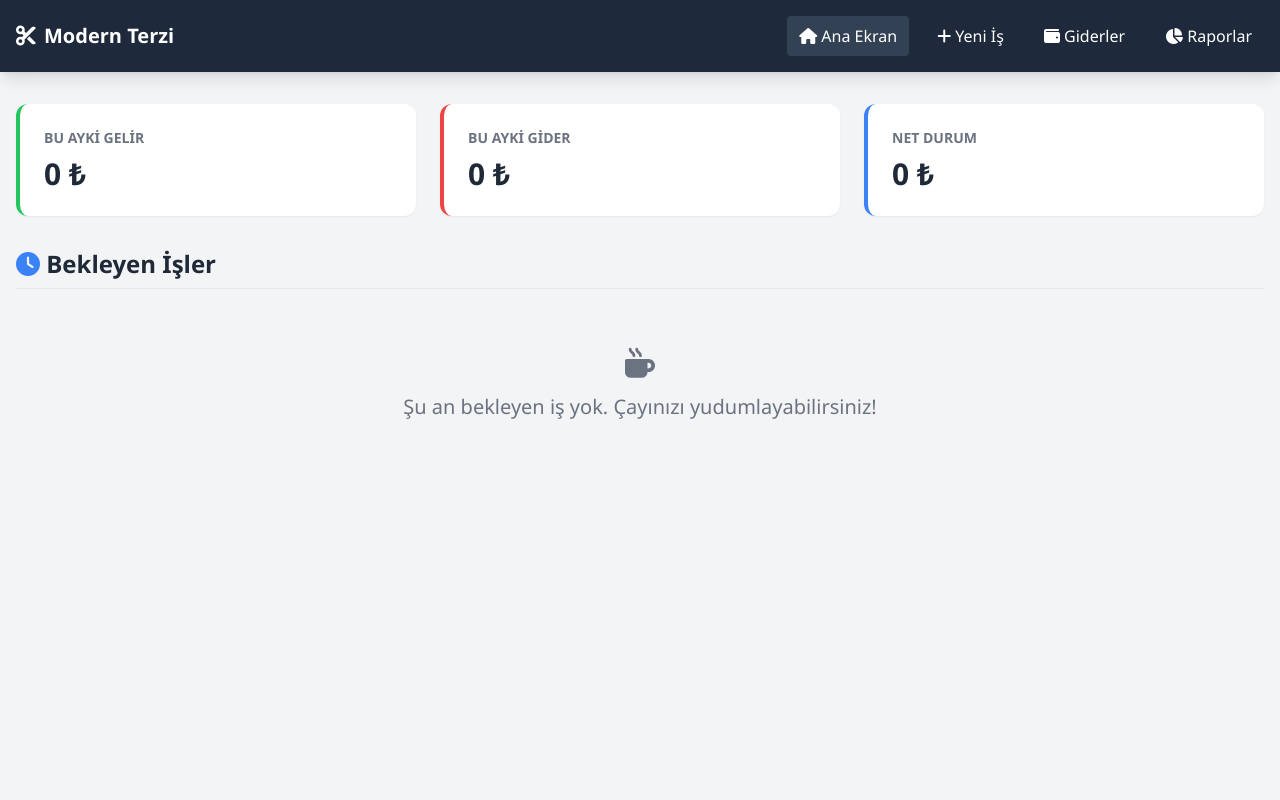
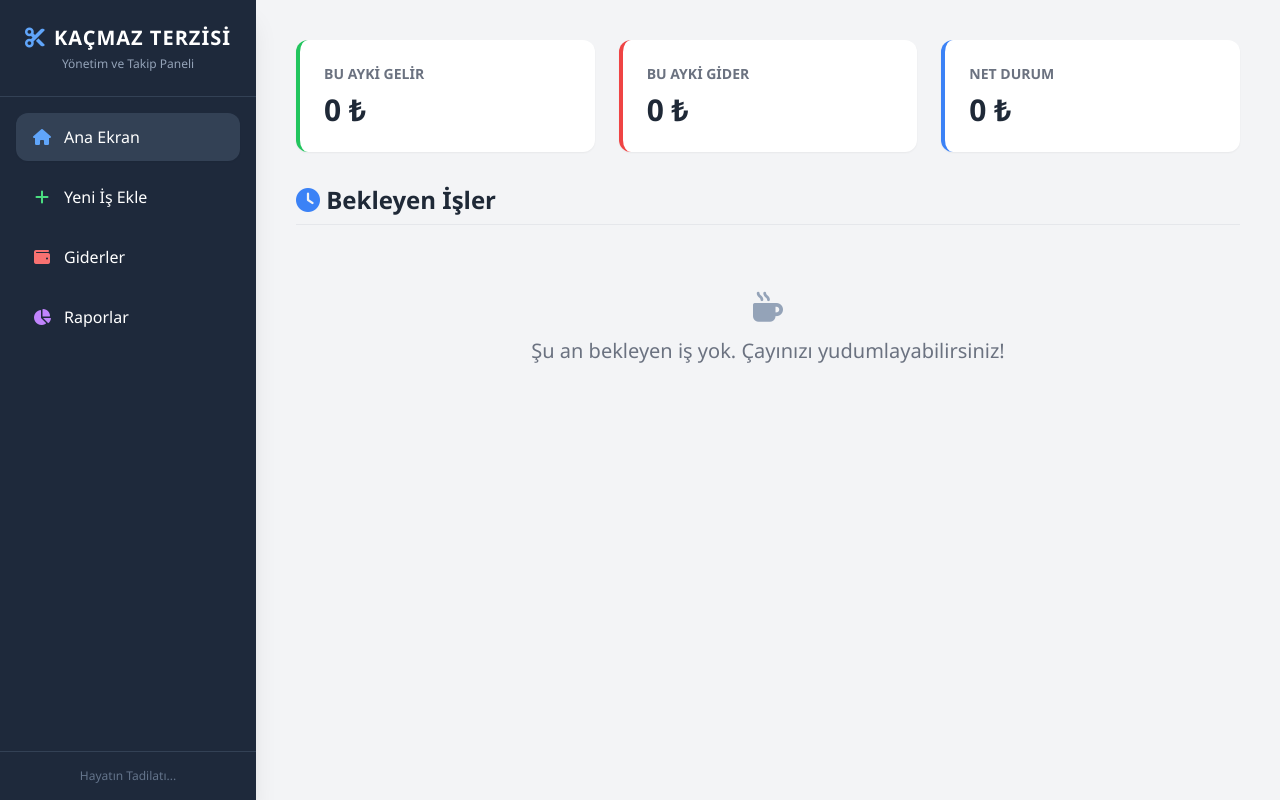
Before and after one commit to kacmazdogukann/Terzi, a plain HTML site: page index.html in a window 1280 px wide. Drawn offline with nearby package versions, Linux system fonts and the light colour scheme.

Commit message:
Update index.html

```diff
--- a/index.html
+++ b/index.html
@@ -3,7 +3,7 @@
 <head>
     <meta charset="UTF-8">
     <meta name="viewport" content="width=device-width, initial-scale=1.0">
-    <title>Terzi Dükkanı Yönetim Sistemi</title>
+    <title>Kaçmaz Terzisi - Yönetim Sistemi</title>
     <script src="https://cdn.tailwindcss.com"></script>
     <link rel="stylesheet" href="https://cdnjs.cloudflare.com/ajax/libs/font-awesome/6.4.0/css/all.min.css">
     <style>
@@ -15,23 +15,37 @@
 </head>
 <body class="text-gray-800">
 
-    <nav class="bg-slate-800 text-white shadow-lg sticky top-0 z-50">
-        <div class="max-w-7xl mx-auto px-4">
-            <div class="flex justify-between items-center py-4">
-                <div class="text-xl font-bold flex items-center gap-2">
-                    <i class="fa-solid fa-scissors"></i> Modern Terzi
+    <div class="flex flex-col md:flex-row min-h-screen">
+
+        <aside class="w-full md:w-64 bg-slate-800 text-white shadow-xl flex flex-col shrink-0">
+            <div class="p-6 border-b border-slate-700 text-center">
+                <div class="text-xl font-bold tracking-wider flex items-center justify-center gap-2">
+                    <i class="fa-solid fa-scissors text-blue-400"></i> KAÇMAZ TERZİSİ
                 </div>
-                <div class="flex space-x-1 sm:space-x-4 overflow-x-auto">
-                    <button onclick="switchTab('dashboard')" class="px-3 py-2 rounded hover:bg-slate-700 bg-slate-700 transition" id="btn-dashboard"><i class="fa-solid fa-house"></i> Ana Ekran</button>
-                    <button onclick="switchTab('new-order')" class="px-3 py-2 rounded hover:bg-slate-700 transition" id="btn-new-order"><i class="fa-solid fa-plus"></i> Yeni İş</button>
-                    <button onclick="switchTab('expenses')" class="px-3 py-2 rounded hover:bg-slate-700 transition" id="btn-expenses"><i class="fa-solid fa-wallet"></i> Giderler</button>
-                    <button onclick="switchTab('reports')" class="px-3 py-2 rounded hover:bg-slate-700 transition" id="btn-reports"><i class="fa-solid fa-chart-pie"></i> Raporlar</button>
+                <p class="text-xs text-slate-400 mt-1">Yönetim ve Takip Paneli</p>
             </div>
+
+            <div class="flex flex-col p-4 space-y-3 flex-grow">
+                <button onclick="switchTab('dashboard')" id="btn-dashboard" class="w-full text-left px-4 py-3 rounded-xl bg-slate-700 hover:bg-slate-600 transition shadow-sm font-medium flex items-center gap-3">
+                    <i class="fa-solid fa-house text-blue-400 w-5 text-center"></i> Ana Ekran
+                </button>
+                <button onclick="switchTab('new-order')" id="btn-new-order" class="w-full text-left px-4 py-3 rounded-xl hover:bg-slate-700 transition font-medium flex items-center gap-3">
+                    <i class="fa-solid fa-plus text-green-400 w-5 text-center"></i> Yeni İş Ekle
+                </button>
+                <button onclick="switchTab('expenses')" id="btn-expenses" class="w-full text-left px-4 py-3 rounded-xl hover:bg-slate-700 transition font-medium flex items-center gap-3">
+                    <i class="fa-solid fa-wallet text-red-400 w-5 text-center"></i> Giderler
+                </button>
+                <button onclick="switchTab('reports')" id="btn-reports" class="w-full text-left px-4 py-3 rounded-xl hover:bg-slate-700 transition font-medium flex items-center gap-3">
+                    <i class="fa-solid fa-chart-pie text-purple-400 w-5 text-center"></i> Raporlar
+                </button>
             </div>
+
+            <div class="p-4 border-t border-slate-700 text-center text-xs text-slate-500">
+                Hayatın Tadilatı...
             </div>
-    </nav>
+        </aside>
 
-    <div class="max-w-7xl mx-auto px-4 py-8">
+        <main class="flex-1 p-6 md:p-10 overflow-y-auto">
 
             <div id="dashboard" class="tab-content active">
                 <div class="grid grid-cols-1 md:grid-cols-3 gap-6 mb-8">
@@ -50,7 +64,7 @@
                 </div>
 
                 <h2 class="text-2xl font-bold mb-4 border-b pb-2"><i class="fa-solid fa-clock text-blue-500"></i> Bekleyen İşler</h2>
-            <div id="order-list" class="grid grid-cols-1 md:grid-cols-2 lg:grid-cols-3 gap-6">
+                <div id="order-list" class="grid grid-cols-1 lg:grid-cols-2 xl:grid-cols-3 gap-6">
                     </div>
             </div>
 
@@ -104,7 +118,7 @@
             </div>
 
             <div id="expenses" class="tab-content">
-            <div class="grid grid-cols-1 md:grid-cols-2 gap-8">
+                <div class="grid grid-cols-1 lg:grid-cols-2 gap-8">
                     <div class="bg-white rounded-xl shadow-sm p-6">
                         <h2 class="text-xl font-bold mb-4 border-b pb-2">Yeni Gider Ekle</h2>
                         <form id="expenseForm" onsubmit="saveExpense(event)">
@@ -138,7 +152,7 @@
                             <thead>
                                 <tr class="bg-gray-100 text-gray-700">
                                     <th class="p-4 rounded-tl-lg">Dönem</th>
-                                <th class="p-4 text-green-600">Kazanılan (İşi Biten) Gelir</th>
+                                    <th class="p-4 text-green-600">Kazanılan Gelir</th>
                                     <th class="p-4 text-red-600">Toplam Gider</th>
                                     <th class="p-4 text-blue-600 rounded-tr-lg">Net Kazanç</th>
                                 </tr>
@@ -151,6 +165,7 @@
                 </div>
             </div>
 
+        </main>
     </div>
 
     <script>
@@ -161,7 +176,7 @@
         // Sekme Değiştirme Fonksiyonu
         function switchTab(tabId) {
             document.querySelectorAll('.tab-content').forEach(tab => tab.classList.remove('active'));
-            document.querySelectorAll('nav button').forEach(btn => btn.classList.remove('bg-slate-700'));
+            document.querySelectorAll('aside button').forEach(btn => btn.classList.remove('bg-slate-700', 'bg-slate-600'));
 
             document.getElementById(tabId).classList.add('active');
             document.getElementById('btn-' + tabId).classList.add('bg-slate-700');
@@ -178,7 +193,6 @@
             const product = document.getElementById('productType').value;
             const price = parseFloat(document.getElementById('orderPrice').value);
 
-            // Seçilen işlemleri topla
             const altCheckboxes = document.querySelectorAll('#alterations input:checked');
             let selectedAlts = [];
             altCheckboxes.forEach(cb => selectedAlts.push(cb.value));
@@ -190,7 +204,7 @@
                 alterations: selectedAlts,
                 price,
                 date: new Date().toISOString(),
-                status: 'bekliyor' // bekliyor veya tamamlandi
+                status: 'bekliyor'
             };
 
             orders.push(newOrder);
@@ -230,7 +244,7 @@
 
             e.target.reset();
             updateExpenseList();
-            updateDashboard(); // Anlık durumu güncelle
+            updateDashboard();
         }
 
         // Gider Silme
@@ -260,7 +274,7 @@
             const pendingOrders = orders.filter(o => o.status === 'bekliyor');
 
             if(pendingOrders.length === 0) {
-                list.innerHTML = `<div class="col-span-full text-center py-10 text-gray-500 text-xl"><i class="fa-solid fa-mug-hot mb-3 text-3xl"></i><br>Şu an bekleyen iş yok. Çayınızı yudumlayabilirsiniz!</div>`;
+                list.innerHTML = `<div class="col-span-full text-center py-12 text-gray-500 text-xl"><i class="fa-solid fa-mug-hot mb-3 text-3xl text-slate-400"></i><br>Şu an bekleyen iş yok. Çayınızı yudumlayabilirsiniz!</div>`;
             }
 
             pendingOrders.forEach(order => {
@@ -272,8 +286,8 @@
                                 <h3 class="font-bold text-xl text-gray-800">${order.product}</h3>
                                 <span class="bg-gray-100 text-gray-600 text-xs px-2 py-1 rounded font-semibold">${date}</span>
                             </div>
-                            <p class="text-gray-600 mb-2"><i class="fa-solid fa-user text-sm w-5"></i> <b>${order.customer}</b></p>
-                            <p class="text-gray-600 mb-4"><i class="fa-solid fa-list-check text-sm w-5"></i> Yapılacaklar:<br>
+                            <p class="text-gray-600 mb-2"><i class="fa-solid fa-user text-sm w-5 text-slate-400"></i> <b>${order.customer}</b></p>
+                            <p class="text-gray-600 mb-4"><i class="fa-solid fa-list-check text-sm w-5 text-slate-400"></i> Yapılacaklar:<br>
                                 <span class="inline-block mt-1 bg-blue-50 text-blue-700 px-2 py-1 rounded text-sm">${order.alterations.join(', ') || 'Belirtilmedi'}</span>
                             </p>
                             <div class="text-2xl font-bold text-green-600 mb-4">${order.price} ₺</div>
@@ -313,9 +327,9 @@
             document.getElementById('summary-net').innerText = (monthlyIncome - monthlyExpense) + ' ₺';
 
             if((monthlyIncome - monthlyExpense) < 0) {
-                document.getElementById('summary-net').classList.replace('text-gray-800', 'text-red-600');
+                document.getElementById('summary-net').className = "text-3xl font-bold mt-2 text-red-600";
             } else {
-                document.getElementById('summary-net').classList.replace('text-red-600', 'text-gray-800');
+                document.getElementById('summary-net').className = "text-3xl font-bold mt-2 text-gray-800";
             }
         }
 
@@ -324,7 +338,6 @@
             const list = document.getElementById('expense-list');
             list.innerHTML = '';
 
-            // Sadece son 20 gideri göster
             const recentExpenses = [...expenses].reverse().slice(0, 20);
 
             recentExpenses.forEach(exp => {
@@ -365,7 +378,6 @@
                 let income = 0;
                 let expense = 0;
 
-                // Gelirleri hesapla (Sadece tamamlananlar)
                 orders.forEach(o => {
                     if(o.status === 'tamamlandi') {
                         const d = new Date(o.completedDate || o.date);
@@ -373,7 +385,6 @@
                     }
                 });
 
-                // Giderleri hesapla
                 expenses.forEach(e => {
                     const d = new Date(e.date);
                     if(d >= pastDate) expense += e.price;
@@ -393,7 +404,6 @@
             }
         }
 
-        // Sayfa yüklendiğinde Dashboard'u aç
         window.onload = () => {
             updateDashboard();
         };
```
Lines whose indentation alone changed are shown as unchanged.
